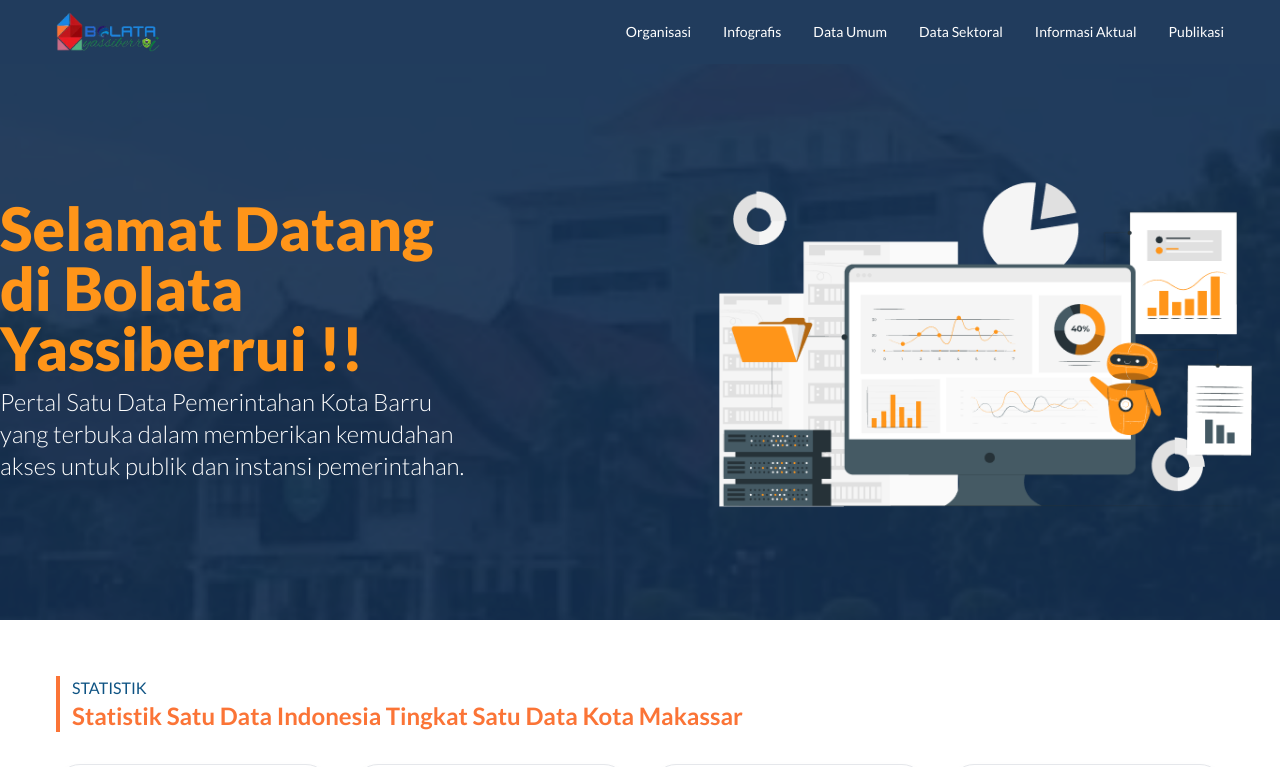
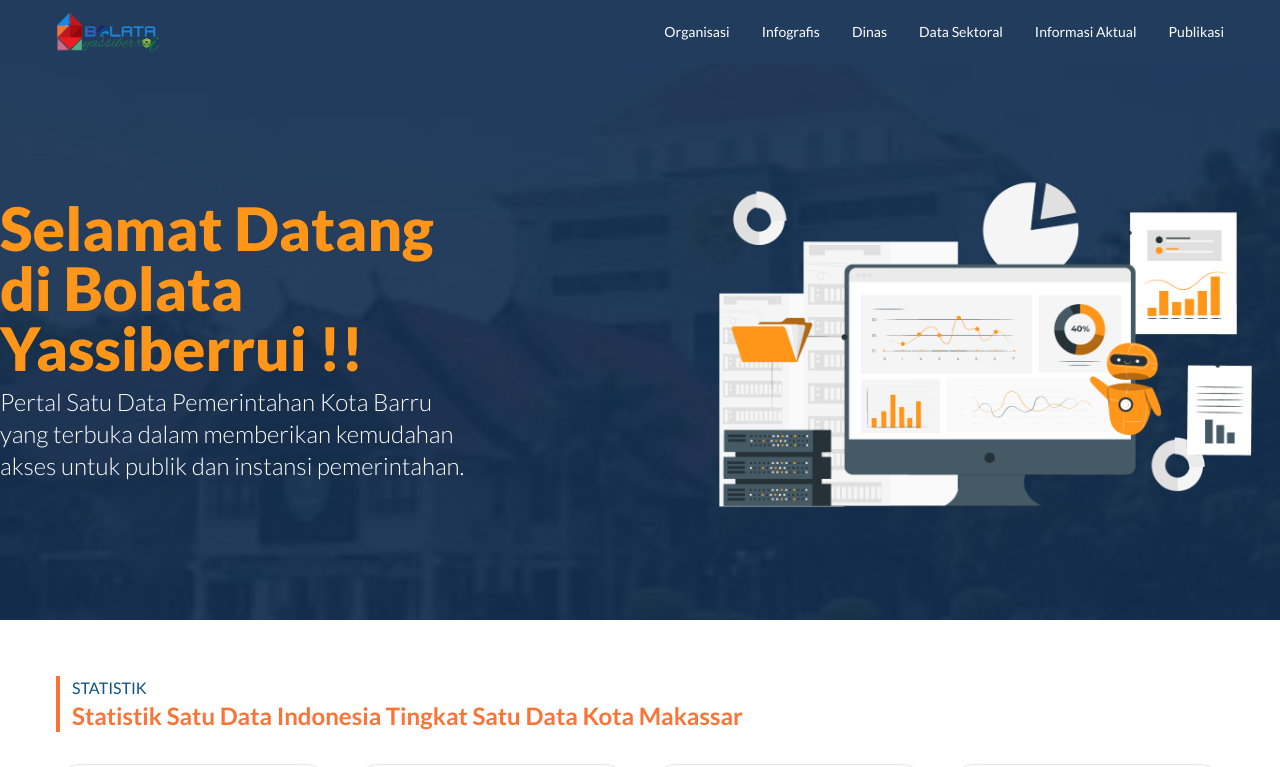
Before and after one commit to Tim-KP-SatuData-Barru/SatuData-Barru, a Next.js app: page / in a window 1280 px wide. Shown: the top 767 px of the page. Built offline with nearby package versions, Linux system fonts and the light colour scheme.

Commit message:
fix: change navbar href to dinas

```diff
--- a/app/components/navbar/Navbar.tsx
+++ b/app/components/navbar/Navbar.tsx
@@ -10,7 +10,7 @@ function Navbar() {
   const navItems = [
     { id: 1, title: "Organisasi", href: "/organisasi" },
     { id: 2, title: "Infografis", href: "/infografis" },
-    { id: 3, title: "Data Umum", href: "/data-umum" },
+    { id: 3, title: "Dinas", href: "/dinas" },
     { id: 4, title: "Data Sektoral", href: "/data-sektoral" },
     { id: 5, title: "Informasi Aktual", href: "/informasi-aktual" },
     { id: 6, title: "Publikasi", href: "/publikasi" },
```
